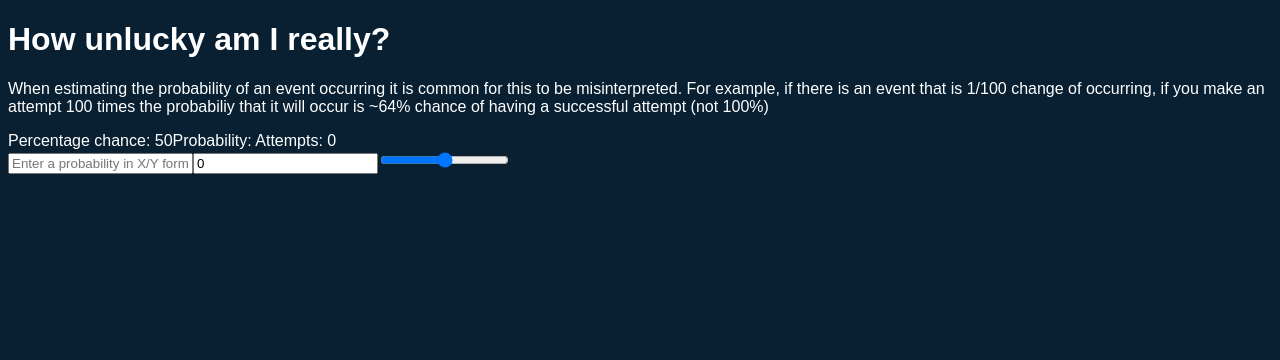
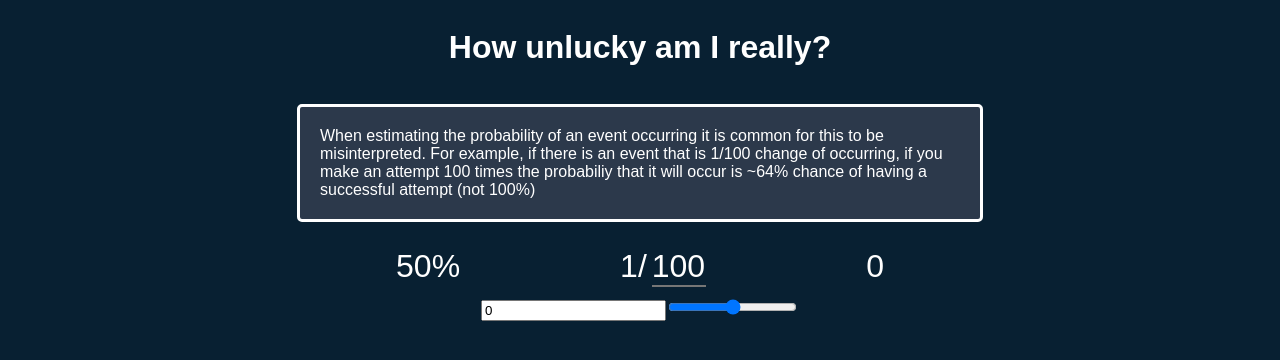
Before and after one commit to AntHills/probability-visualiser, a React (Vite) app: page / in a window 1280 px wide. Shown: the top 360 px of the page. Built offline with nearby package versions, Linux system fonts and the light colour scheme.

Commit message:
changed styling and layout

```diff
--- a/src/ProbabilityVisualiser.jsx
+++ b/src/ProbabilityVisualiser.jsx
@@ -1,9 +1,15 @@
-import React, { useState } from "react";
+import React, { useState, useRef, useEffect } from "react";
 
 function ProbabilityVisualiser() {
   const [percentage, setPercentage] = useState(50);
-  const [probability, setProbability] = useState("");
+  const [probability, setProbability] = useState("100");
   const [attempts, setAttempts] = useState(0);
+  const probabilityInputRef = useRef(null);
+
+  useEffect(() => {
+    probabilityInputRef.current.style.width =
+      probabilityInputRef.current.value.length + "ch";
+  }, [probability]);
 
   function handleSliderChange(event) {
     setPercentage(event.target.value);
@@ -11,6 +17,7 @@ function ProbabilityVisualiser() {
 
   function handleProbabilityChange(event) {
     setProbability(event.target.value);
+    probabilityInputRef.current.style.width = "4px;";
   }
 
   function handleAttemptsChange(event) {
@@ -26,20 +33,24 @@ function ProbabilityVisualiser() {
           this to be misinterpreted. For example, if there is an event that is
           1/100 change of occurring, if you make an attempt 100 times the
           probabiliy that it will occur is ~64% chance of having a successful
-          attempt (not 100%){" "}
+          attempt (not 100%)
         </p>
-        <div className="display">
-          <span>Percentage chance: {percentage}</span>
-          <span>Probability: {probability}</span>
-          <span>Attempts: {attempts}</span>
+        <div className="display-container">
+          <span className="percentage-display">{percentage}%</span>
+          <span className="probability-display">
+            1/
+            <input
+              className="probability-input"
+              type="number"
+              value={probability}
+              placeholder="100"
+              onChange={handleProbabilityChange}
+              ref={probabilityInputRef}
+            />
+          </span>
+          <span className="attempts-display">{attempts}</span>
         </div>
         <div className="controls">
-          <input
-            type="text"
-            value={probability}
-            placeholder="Enter a probability in X/Y format"
-            onChange={handleProbabilityChange}
-          />
           <input
             type="number"
             value={attempts}
--- a/src/index.css
+++ b/src/index.css
@@ -10,3 +10,44 @@ body {
   background-color: #082032;
   color: white;
 }
+
+.visualiser-container {
+  display: flex;
+  flex-direction: column;
+  align-items: center;
+}
+
+.visualiser-container p {
+  border: 3px solid;
+  border-radius: 5px;
+  padding: 20px;
+  background-color: #2c394b;
+  width: 50vw;
+}
+
+.display-container {
+  display: flex;
+  justify-content: center;
+}
+
+.display-container span {
+  margin: 10px 80px;
+  font-size: 2rem;
+}
+
+.probability-input {
+  background-color: #082032;
+  color: white;
+  border-top: none;
+  border-left: none;
+  border-right: none;
+  font-size: 2rem;
+  padding: 0px;
+  min-width: 1.7em;
+  margin-left: 5px;
+}
+
+.probability-input::-webkit-inner-spin-button,
+.probability-input::-webkit-outer-spin-button {
+  -webkit-appearance: none;
+}
```
